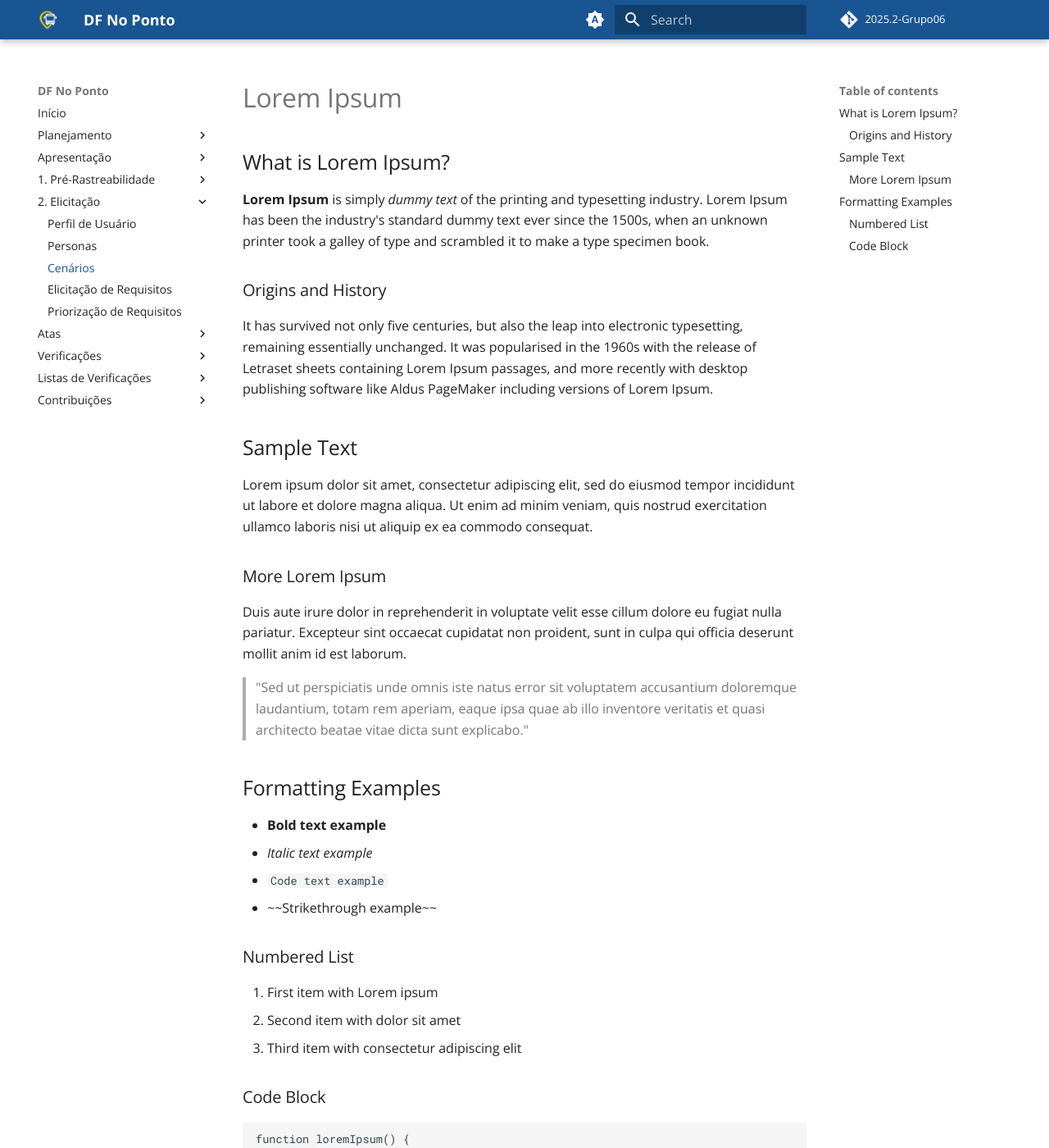
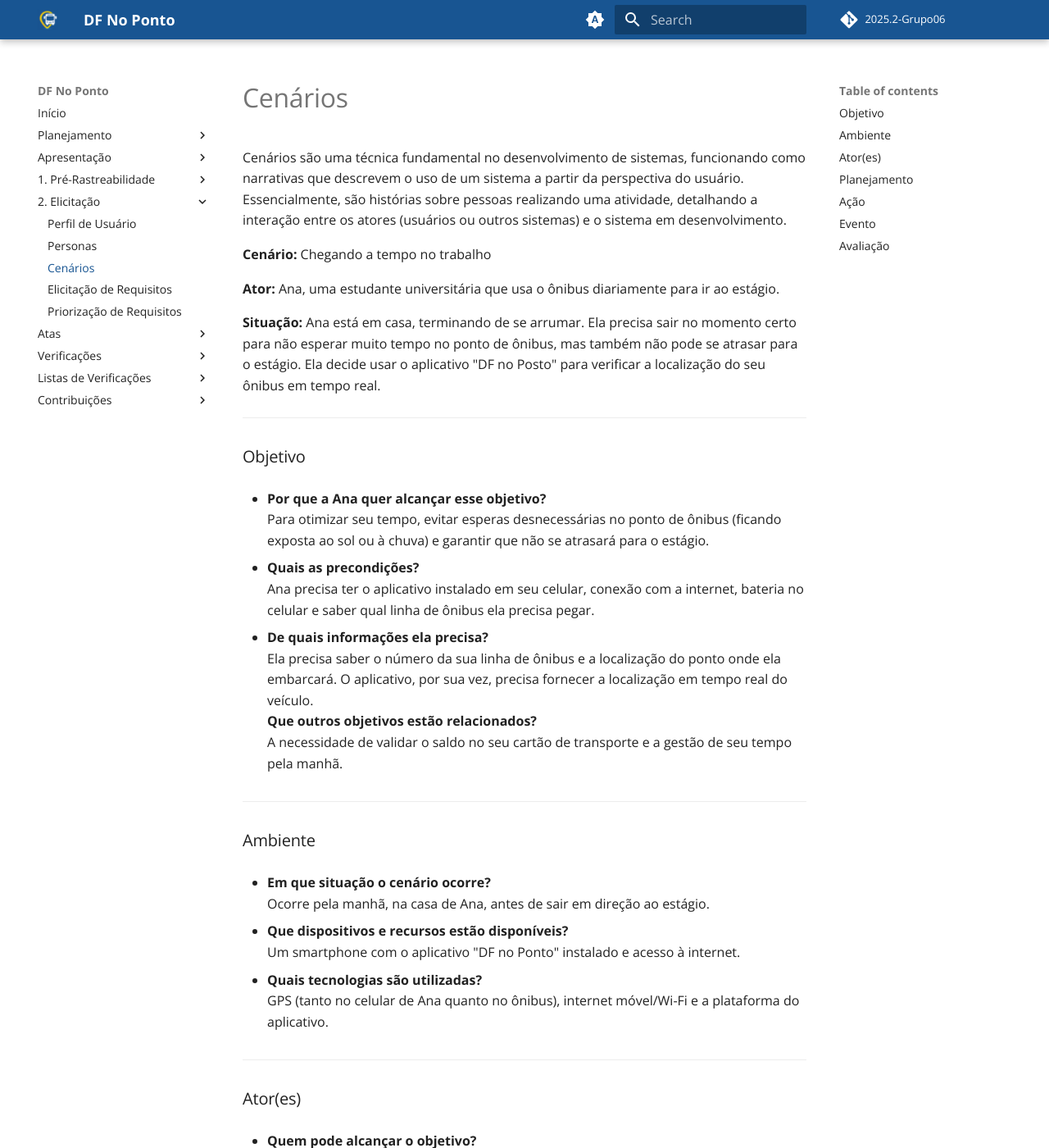
Before and after one commit to Requisitos-de-Software/2025.2-Grupo06, an MkDocs documentation site: the page built from docs/Elicitacao/cenarios.md, in a window 1280 px wide and 1400 px high. Shown: the whole window at 82% size. Built offline with MkDocs 1.6.1 and Material for MkDocs 9.7.7, drawn with Linux system fonts in a browser that asks for light colours; comment, search, counter and statistics services are not loaded; some of the changed text lies outside the part shown.

Commit message:
Add cenarios.md

````diff
--- a/docs/Elicitacao/cenarios.md
+++ b/docs/Elicitacao/cenarios.md
@@ -1,44 +1,108 @@
-# Lorem Ipsum
+# Cenários
 
-## What is Lorem Ipsum?
+Cenários são uma técnica fundamental no desenvolvimento de sistemas, funcionando como narrativas que descrevem o uso de um sistema a partir da perspectiva do usuário. Essencialmente, são histórias sobre pessoas realizando uma atividade, detalhando a interação entre os atores (usuários ou outros sistemas) e o sistema em desenvolvimento.
 
-**Lorem Ipsum** is simply *dummy text* of the printing and typesetting industry. Lorem Ipsum has been the industry's standard dummy text ever since the 1500s, when an unknown printer took a galley of type and scrambled it to make a type specimen book.
+**Cenário:** Chegando a tempo no trabalho
 
-### Origins and History
+**Ator:** Ana, uma estudante universitária que usa o ônibus diariamente para ir ao estágio.
 
-It has survived not only five centuries, but also the leap into electronic typesetting, remaining essentially unchanged. It was popularised in the 1960s with the release of Letraset sheets containing Lorem Ipsum passages, and more recently with desktop publishing software like Aldus PageMaker including versions of Lorem Ipsum.
+**Situação:** Ana está em casa, terminando de se arrumar. Ela precisa sair no momento certo para não esperar muito tempo no ponto de ônibus, mas também não pode se atrasar para o estágio. Ela decide usar o aplicativo "DF no Posto" para verificar a localização do seu ônibus em tempo real.
 
-## Sample Text
+---
+### Objetivo
 
-Lorem ipsum dolor sit amet, consectetur adipiscing elit, sed do eiusmod tempor incididunt ut labore et dolore magna aliqua. Ut enim ad minim veniam, quis nostrud exercitation ullamco laboris nisi ut aliquip ex ea commodo consequat.
+- **Por que a Ana quer alcançar esse objetivo?**
+  Para otimizar seu tempo, evitar esperas desnecessárias no ponto de ônibus (ficando exposta ao sol ou à chuva) e garantir que não se atrasará para o estágio.
 
-### More Lorem Ipsum
+- **Quais as precondições?**
+  Ana precisa ter o aplicativo instalado em seu celular, conexão com a internet, bateria no celular e saber qual linha de ônibus ela precisa pegar.
 
-Duis aute irure dolor in reprehenderit in voluptate velit esse cillum dolore eu fugiat nulla pariatur. Excepteur sint occaecat cupidatat non proident, sunt in culpa qui officia deserunt mollit anim id est laborum.
-
-> "Sed ut perspiciatis unde omnis iste natus error sit voluptatem accusantium doloremque laudantium, totam rem aperiam, eaque ipsa quae ab illo inventore veritatis et quasi architecto beatae vitae dicta sunt explicabo."
-
-## Formatting Examples
-
-- **Bold text example**
-- *Italic text example*
-- `Code text example`
-- ~~Strikethrough example~~
-
-### Numbered List
-
-1. First item with Lorem ipsum
-2. Second item with dolor sit amet
-3. Third item with consectetur adipiscing elit
-
-### Code Block
-
-```
-function loremIpsum() {
-    return "Lorem ipsum dolor sit amet";
-}
-```
+- **De quais informações ela precisa?**
+  Ela precisa saber o número da sua linha de ônibus e a localização do ponto onde ela embarcará. O aplicativo, por sua vez, precisa fornecer a localização em tempo real do veículo.
+  **Que outros objetivos estão relacionados?**
+  A necessidade de validar o saldo no seu cartão de transporte e a gestão de seu tempo pela manhã.
 
 ---
 
-*This is Lorem Ipsum placeholder text commonly used in the printing and design industry.*
+### Ambiente
+
+- **Em que situação o cenário ocorre?**
+  Ocorre pela manhã, na casa de Ana, antes de sair em direção ao estágio.
+
+- **Que dispositivos e recursos estão disponíveis?**
+  Um smartphone com o aplicativo "DF no Ponto" instalado e acesso à internet.
+
+- **Quais tecnologias são utilizadas?**
+  GPS (tanto no celular de Ana quanto no ônibus), internet móvel/Wi-Fi e a plataforma do aplicativo.
+
+---
+
+### Ator(es)
+
+- **Quem pode alcançar o objetivo?**
+  Qualquer usuário de transporte público do DF que tenha um smartphone e acesso ao aplicativo.
+
+- **Quais características de Ana a auxiliam ou atrapalham?**
+  Auxiliam: familiaridade com aplicativos de celular.
+  Atrapalham: pressa ou ansiedade por conta do horário, o que pode levá-la a interpretar uma informação de forma errada.
+
+- **De quem depende o alcance do objetivo?**
+  Depende da precisão dos dados de GPS fornecidos pelo ônibus, da estabilidade do servidor do aplicativo e da sua própria conexão com a internet.
+
+---
+
+### Planejamento
+
+- **Como a Ana alcançaria o objetivo atualmente (sem o app)?**
+  Ela teria que confiar em horários fixos (muitas vezes imprecisos) ou simplesmente ir para o ponto e esperar, sem saber quanto tempo levaria.
+
+- **Quais as estratégias alternativas?**
+  Ela poderia pedir um carro por aplicativo, o que seria mais caro.
+  Dentro do app, ela pode buscar pela linha ou pelo ponto de ônibus mais próximo.
+  **Que decisões ela precisa tomar?**
+  Com base na localização do ônibus mostrada no mapa, ela precisa decidir se pode esperar mais um pouco em casa ou se precisa sair imediatamente.
+
+---
+
+### Ação
+
+- **Que ações ela realiza?**
+  1. Abrir o aplicativo.
+  2. Buscar pela sua linha de ônibus na barra de pesquisa.
+  3. Selecionar a linha correta.
+  4. Visualizar no mapa onde os ônibus daquela linha estão.
+  5. Clicar no ícone do ônibus mais próximo para ver a previsão de chegada no seu ponto.
+
+- **Quais problemas podem surgir?**
+  O aplicativo pode não encontrar a linha.
+  O mapa pode demorar a carregar.
+  A localização do GPS do ônibus pode estar desatualizada ("ônibus fantasma").
+  A previsão de chegada pode ser imprecisa.
+
+- **Quais erros podem ser cometidos?**
+  Ana pode digitar o número da linha errado ou olhar a previsão para o sentido contrário da sua rota.
+
+---
+
+### Evento
+
+- **Quais eventos disparam a necessidade de alcançar o objetivo?**
+  A aproximação do horário de sair para o estágio ou Universidade.
+
+- **Quais eventos são disparados pela conclusão?**
+  A ação de Ana de sair de casa no momento calculado e pegar o ônibus.
+
+---
+
+### Avaliação
+
+- **Como a Ana sabe se a ação foi concluída com sucesso?**
+  Ela tem sucesso quando o aplicativo exibe o mapa com a localização atualizada do ônibus e uma previsão de tempo de chegada confiável.
+
+- **Qual é o resultado do alcance do objetivo?**
+  O resultado final é Ana chegando ao ponto de ônibus com pouca espera e embarcando no ônibus desejado, a caminho do seu estágio sem atrasos.
+
+---
+| **Versão** | **Data**     | **Descrição**             | **Autor(es)**           | **Revisor(es)**         |
+|------------|--------------|----------------------------|--------------------------|--------------------------|
+| 1.0        | 30/09/2025   | Cenários  | [Daniel Nunes Duarte](https://github.com/DanNunes777)  | [Daniel Nunes Duarte](https://github.com/DanNunes777)   |
````
